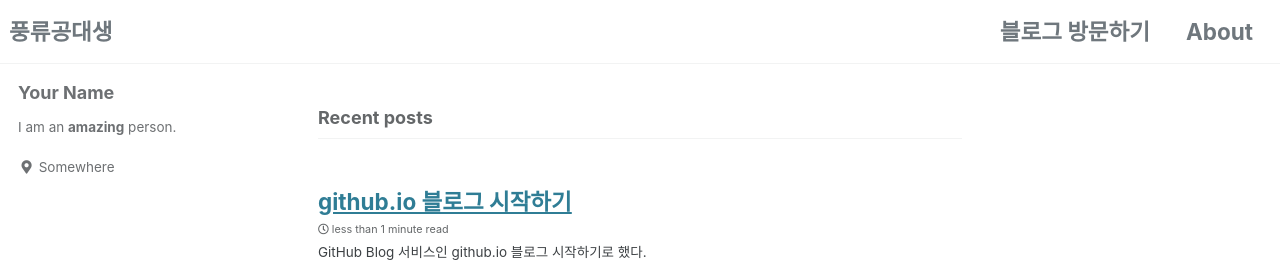
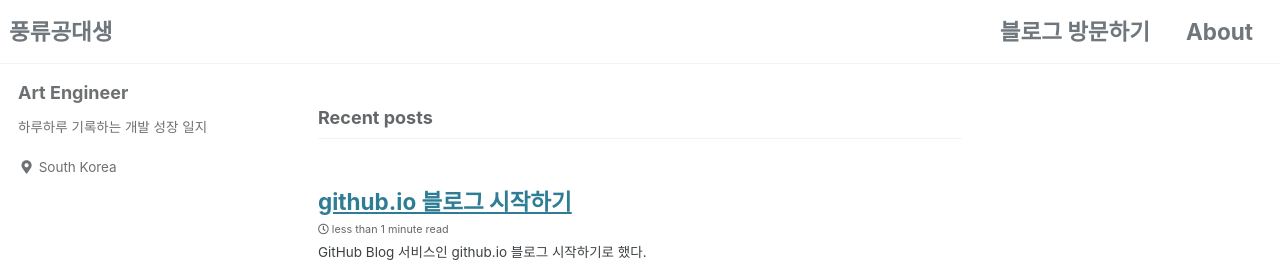
Before and after one commit to artenginee/artenginee.github.io, a Jekyll site: the page built from index.html, in a window 1280 px wide. Shown: the top 275 px of the page. Built offline with Jekyll 4.4.1, drawn with Linux system fonts in a browser that asks for light colours; cached includes are drawn as plain includes; the list of posts is cut into pages by our own code.

Commit message:
name modify

```diff
--- a/_config.yml
+++ b/_config.yml
@@ -104,10 +104,10 @@ analytics:
 
 # Site Author
 author:
-  name             : "Your Name"
+  name             : "Art Engineer"
   avatar           : # path of avatar image, e.g. "/assets/images/bio-photo.jpg"
-  bio              : "I am an **amazing** person."
-  location         : "Somewhere"
+  bio              : "하루하루 기록하는 개발 성장 일지"
+  location         : "South Korea"
   email            :
   links:
     - label: "Email"
```
